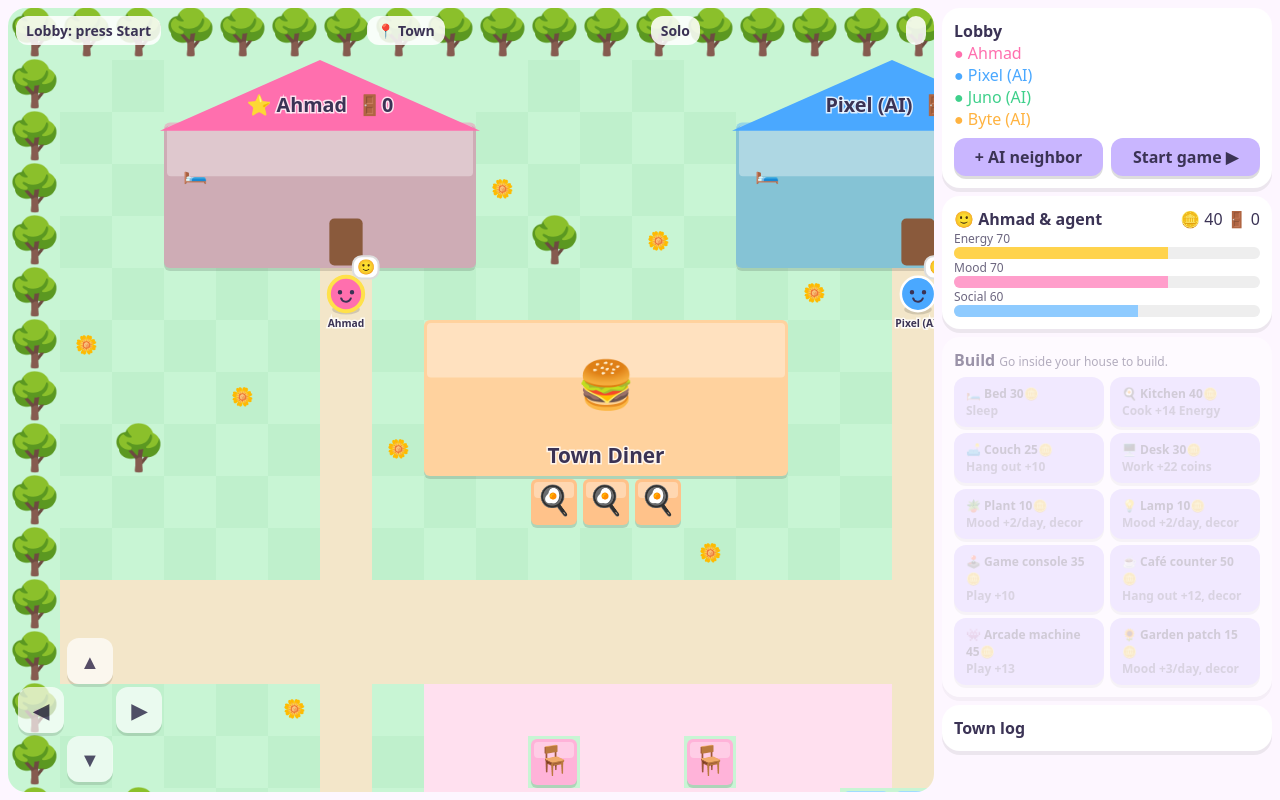
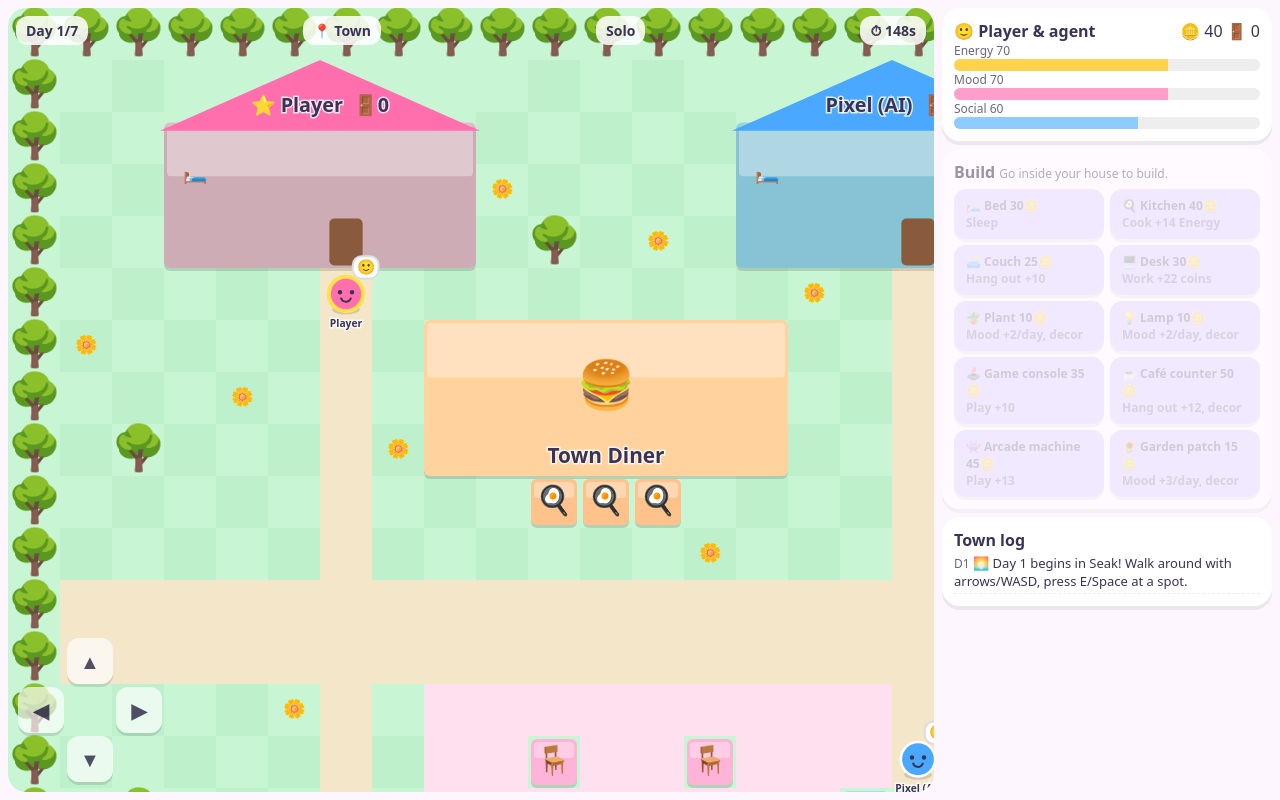
Before and after one commit to ahmadnickerson-sudo/seak-game, a website: page index.html in a window 1280 px wide. Both pictures are taken after a click on the button "🏡 Play Solo (with AI neighbors)". Drawn offline with Linux system fonts and the light colour scheme.

Commit message:
Fix solo start + keyboard: auto-start Day 1, default name, focus canvas, e.key fallback, safe localStorage; add test_keys.js

```diff
--- a/index.html
+++ b/index.html
@@ -45,7 +45,7 @@ kbd{background:var(--pink);border-radius:5px;padding:0 5px;font-size:12px}
   <p>Each day lasts ~2½ minutes. Needs drop overnight. Watch out: a crowded diner means smaller meals, and noisy hangouts next door ruin a neighbor's sleep. After 7 days: score = average needs + 10 × visits.</p></details>
 </div>
 <div id="game">
-  <div id="stage"><canvas id="cv"></canvas>
+  <div id="stage"><canvas id="cv" tabindex="0" style="outline:none"></canvas>
     <div id="topbar"><span id="dayLbl"></span><span id="whereLbl"></span><span id="codeLbl"></span><span id="timerLbl"></span></div>
     <div id="msg"></div>
     <div id="dpad"><span></span><button data-d="0,-1">▲</button><span></span><button data-d="-1,0">◀</button><span></span><button data-d="1,0">▶</button><span></span><button data-d="0,1">▼</button><span></span></div>
@@ -222,13 +222,16 @@ if(typeof module!=='undefined'&&module.exports)module.exports=E;root.SeakEngine=
 const E=window.SeakEngine,$=s=>document.getElementById(s);
 let st=null,me=null,mode=null,ws=null,offset=0,selItem=null,lastLocalStep=0,held=null,heldSince=0,vis={},msgT=0;
 const cv=$('cv'),ctx=cv.getContext('2d');
-$('nameIn').value=localStorage.getItem('seakName')||'';
-const nm=()=>{const n=$('nameIn').value.trim()||'Ahmad';localStorage.setItem('seakName',n);return n;};
+// localStorage can throw on file:// in some browser privacy settings; never let that stop the game
+const store={get(k){try{return localStorage.getItem(k);}catch(e){return null;}},set(k,v){try{localStorage.setItem(k,v);}catch(e){}}};
+$('nameIn').value=store.get('seakName')||'';
+const nm=()=>{const n=$('nameIn').value.trim()||'Player';store.set('seakName',n);return n;};
 const now=()=>Date.now()+offset;
 if(location.protocol==='file:'){$('mpMsg').textContent='Run node server.js for multiplayer. Solo works offline!';['createBtn','joinBtn'].forEach(b=>$(b).disabled=true);}
 function flash(m){$('msg').textContent=m;$('msg').style.opacity=1;msgT=Date.now();}
 // ---------- solo ----------
-$('soloBtn').onclick=()=>{mode='solo';st=E.createState('SOLO');me='me';E.addPlayer(st,'me',nm());['Pixel','Juno','Byte'].forEach((n,i)=>E.addPlayer(st,'ai'+i,n+' (AI)',true));show();
+window.addEventListener('error',e=>{const m=$('mpMsg');if(m)m.textContent='Error: '+e.message;});
+$('soloBtn').onclick=()=>{if(st)return;mode='solo';st=E.createState('SOLO');me='me';E.addPlayer(st,'me',nm());['Pixel','Juno','Byte'].forEach((n,i)=>E.addPlayer(st,'ai'+i,n+' (AI)',true));show();E.startGame(st,now());ui();
  setInterval(()=>{E.tick(st,now());},100);};
 function send(msg){if(mode==='solo'){const t=now();let r='ok';
   if(msg.t==='do')r=E.doAction(st,me,msg.action,t);else if(msg.t==='buy')r=E.buy(st,me,msg.item,msg.x,msg.y);else if(msg.t==='start')E.startGame(st,t);
@@ -246,13 +249,18 @@ function keepMine(mine){// client-side prediction: keep our own position unless
  const p=st.players[me];if(!p||!mine)return;const s=p.pos;if(Date.now()-lastLocalStep<400&&s.map===mine.map&&Math.abs(s.x-mine.x)+Math.abs(s.y-mine.y)<=3)p.pos=mine;}
 $('createBtn').onclick=()=>connect({t:'create',name:nm()});
 $('joinBtn').onclick=()=>connect({t:'join',code:$('codeIn').value.trim().toUpperCase(),name:nm()});
-function show(){$('menu').style.display='none';$('game').style.display='grid';resize();ui();}
+function show(){$('menu').style.display='none';$('game').style.display='grid';if(document.activeElement)document.activeElement.blur();resize();cv.focus();ui();}
 // ---------- input ----------
 const KEYMAP={ArrowUp:[0,-1],KeyW:[0,-1],ArrowDown:[0,1],KeyS:[0,1],ArrowLeft:[-1,0],KeyA:[-1,0],ArrowRight:[1,0],KeyD:[1,0]};
-addEventListener('keydown',e=>{if(e.target.tagName==='INPUT')return;if(KEYMAP[e.code]){held=KEYMAP[e.code];e.preventDefault();tryStep();}
- if(e.code==='KeyE'||e.code==='Space'){e.preventDefault();const a=E.actionsAt(st,me)[0];if(a)send({t:'do',action:a.action});}
+const KEYS={arrowup:[0,-1],w:[0,-1],arrowdown:[0,1],s:[0,1],arrowleft:[-1,0],a:[-1,0],arrowright:[1,0],d:[1,0]};
+function dirOf(e){return KEYMAP[e.code]||KEYS[(e.key||'').toLowerCase()]||null;}
+const inMenu=()=>$('menu').style.display!=='none';
+addEventListener('keydown',e=>{if(!st||inMenu())return;if(/^(INPUT|TEXTAREA|SELECT)$/.test(e.target.tagName)&&e.target.id!=='cv')e.target.blur();
+ const d=dirOf(e);if(d){held=d;e.preventDefault();tryStep();}
+ const k=(e.key||'').toLowerCase();if(e.code==='KeyE'||e.code==='Space'||k==='e'||k===' '){e.preventDefault();const a=E.actionsAt(st,me)[0];if(a)send({t:'do',action:a.action});}
  if(e.code==='Escape'){selItem=null;ui();}});
-addEventListener('keyup',e=>{if(KEYMAP[e.code]&&held===KEYMAP[e.code])held=null;});
+addEventListener('keyup',e=>{const d=dirOf(e);if(d&&held&&held[0]===d[0]&&held[1]===d[1])held=null;});
+addEventListener('blur',()=>{held=null;});
 document.querySelectorAll('#dpad button').forEach(b=>{const d=b.dataset.d.split(',').map(Number);
  b.addEventListener('pointerdown',e=>{e.preventDefault();held=d;tryStep();});['pointerup','pointerleave','pointercancel'].forEach(ev=>b.addEventListener(ev,()=>{if(held===d)held=null;}));});
 const WALK_MS=170;
@@ -262,6 +270,7 @@ function tryStep(){if(!st||!held||st.phase!=='day')return;const t=Date.now();if(
 // ---------- side UI ----------
 const shop=$('shop');for(const k in E.ITEMS){const it=E.ITEMS[k],b=document.createElement('button');b.dataset.i=k;b.innerHTML=`${it.e} ${it.n} <b>${it.c}🪙</b><br><span class="small">${it.tip}</span>`;
  b.onclick=()=>{selItem=selItem===k?null:k;ui();};shop.appendChild(b);}
+document.addEventListener('click',e=>{if(e.target.closest&&e.target.closest('#game button'))setTimeout(()=>cv.focus(),0);});
 $('startBtn').onclick=()=>send({t:'start'});$('botBtn').onclick=()=>send({t:'bot'});
 let lastUi='';
 function ui(){if(!st)return;const p=st.players[me];if(!p)return;
@@ -333,9 +342,9 @@ function draw(){if(!st||!W){return;}const t=Date.now(),p=st.players[me];if(!p)re
 cv.addEventListener('pointerdown',e=>{if(!st||!selItem)return;const p=st.players[me];if(p.pos.map!=='h'+p.lot)return;const r=cv.getBoundingClientRect();
  const x=Math.floor((e.clientX-r.left+cam.x)/T),y=Math.floor((e.clientY-r.top+cam.y)/T);if(E.canPlace(st,p,x,y)){send({t:'buy',item:selItem,x,y});selItem=null;ui();}else flash("Can't place there");});
 let lastRev=-1;(function loop(){if(held)tryStep();if(st){if(st.rev!==lastRev){lastRev=st.rev;ui();}actionBar();draw();}requestAnimationFrame(loop);})();
-window.SeakDebug={get st(){return st},send,setMe:id=>me=id};
+window.__seak=()=>({phase:st&&st.phase,pos:st&&st.players[me]&&{...st.players[me].pos}});window.SeakDebug={get st(){return st},send,setMe:id=>me=id};
 // screenshot hook: index.html#auto=town / #auto=home
-if(/auto/.test(location.hash)){$('nameIn').value='Ahmad';$('soloBtn').click();send({t:'start'});const p=st.players.me;p.coins=400;
+if(/auto/.test(location.hash)){$('nameIn').value='Ahmad';$('soloBtn').click();const p=st.players.me;p.coins=400;
  ['kitchen','couch','desk','plant','lamp','console','garden','arcade'].forEach(t=>E.buy(st,'me',t,null,null));p.coins=62;
  st.order.slice(1).forEach(id=>{st.players[id].coins=200;['kitchen','plant','couch'].forEach(t=>E.buy(st,id,t,null,null));});
  if(/home/.test(location.hash)){p.pos={map:'h0',x:4,y:5,dir:'up'};st.players.ai0.pos={map:'h0',x:6,y:5,dir:'up'};st.players.ai0.ai=false;selItem='cafe';}
```
Also changed, not shown: test_keys.js (added, +19 -0 lines), README.md.
